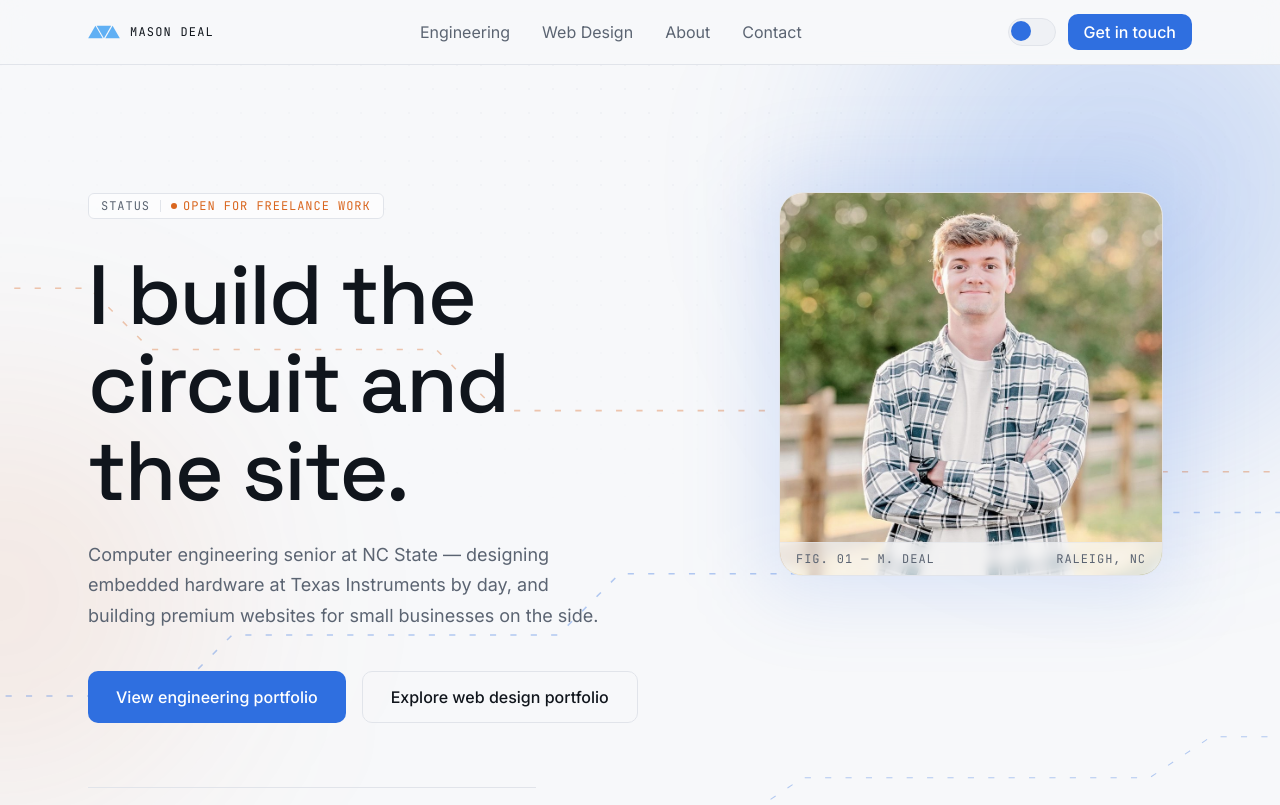
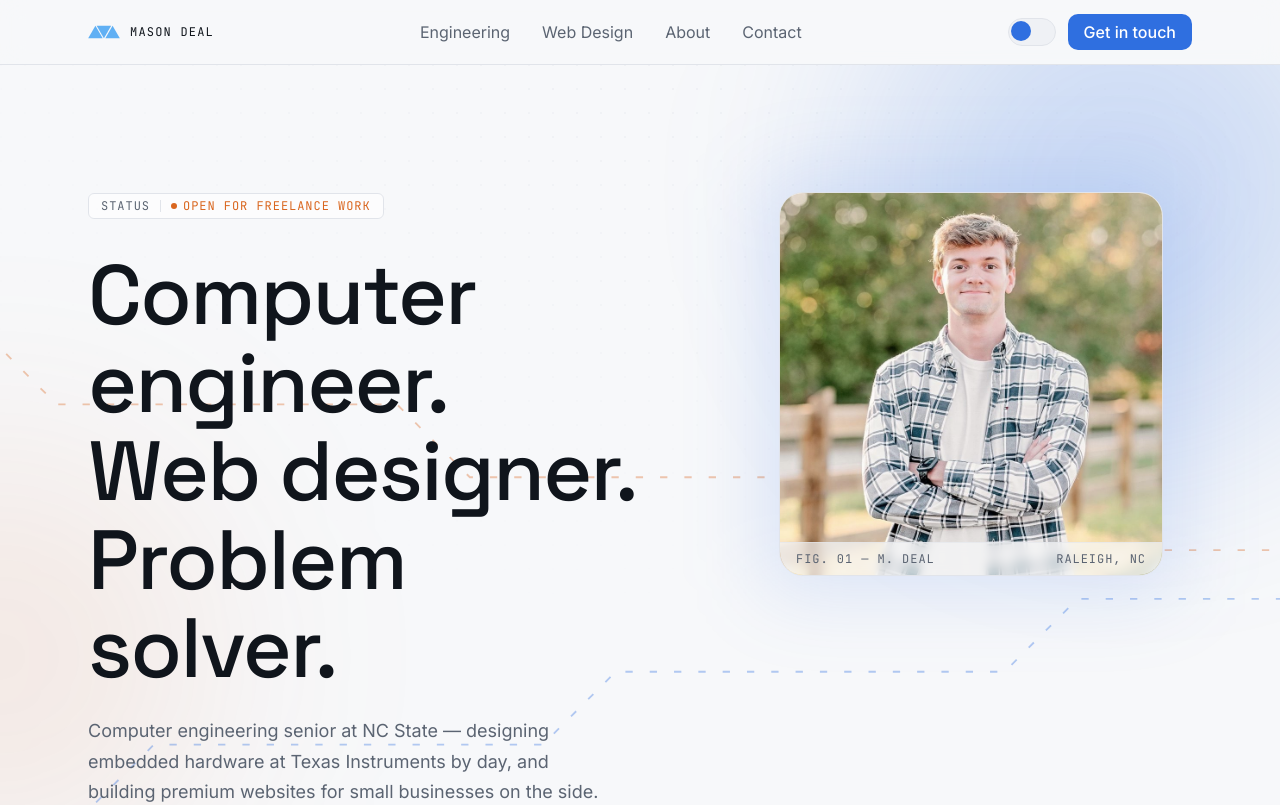
Before and after one commit to mdeal871/portfolio, a Next.js app: page / in a window 1280 px wide. Shown: the top 805 px of the page. Built offline with nearby package versions, Linux system fonts and the light colour scheme.

Commit message:
Computer engineer. Web designer. Problem solver.

```diff
--- a/components/sections/hero.tsx
+++ b/components/sections/hero.tsx
@@ -35,7 +35,7 @@ export function Hero() {
               variants={fadeUp}
               className="font-display text-display-xl text-text max-w-xl text-balance"
             >
-              I build the circuit and the site.
+              Computer engineer. Web designer. Problem solver.
             </motion.h1>
 
             <motion.p
```
